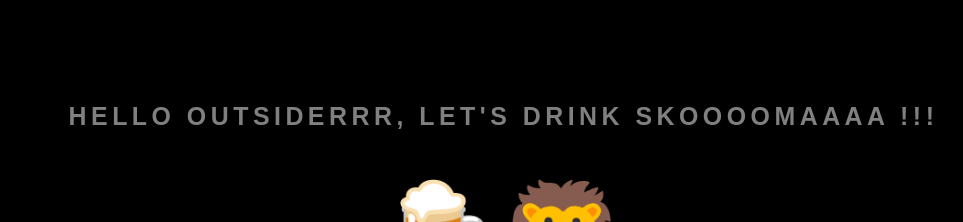
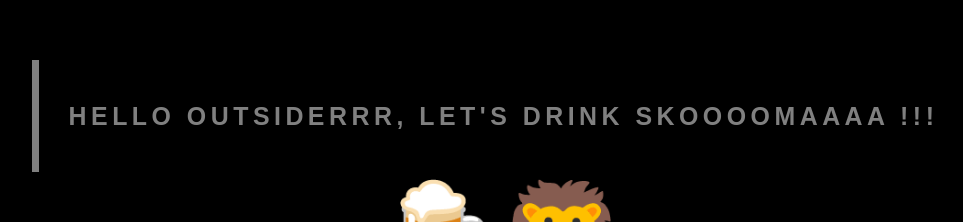
Before and after one commit to jrbublitz/nextjs, a Next.js app: page /SkomaTime in a window 1280 px wide. Shown: the part 223-445 px from the top of the page, without its empty margins (140-1103 px from the left). Built offline with nearby package versions, Linux system fonts and the light colour scheme.

Commit message:
starting_story

```diff
--- a/styles/Home.module.css
+++ b/styles/Home.module.css
@@ -33,13 +33,13 @@
   letter-spacing: .15em;
   animation:
     typing 3.5s steps(40, end),
-    blink-caret .75s step-end infinite;
+    blink-caret .75s step-end normal;
 }
 
 /* The typing effect */
 @keyframes typing {
   from { width: 0 }
-  to { width: 100% }
+  to { width: 50% }
 }
 
 /* The typewriter cursor effect */
```
